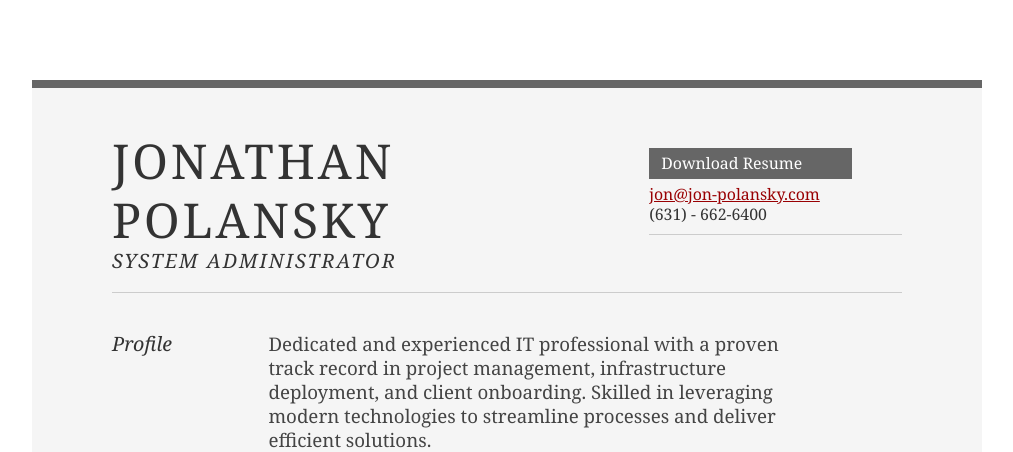
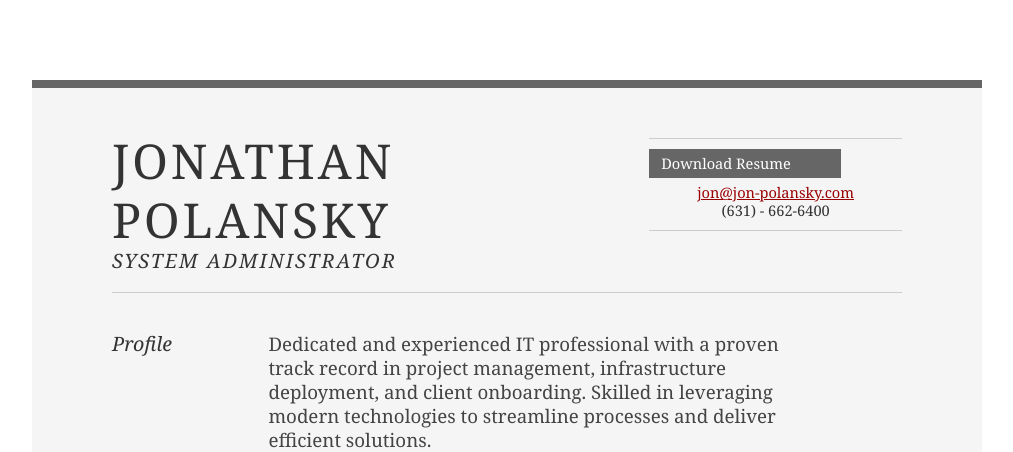
Before and after one commit to jdplab/local-resume, a Flask app: template frontend/templates/index.html in a window 1280 px wide. Shown: the top 452 px of the page, without its empty margins (133-1146 px from the left). Run offline with Flask 3, Linux system fonts and the light colour scheme; the template is opened without the code that fills it, so the values that code supplies are empty.

Commit message:
Testing CSS

```diff
--- a/frontend/static/css/resume.css
+++ b/frontend/static/css/resume.css
@@ -69,7 +69,7 @@ a#pdf:hover { background: #222; }
 #srt-ttab { margin-bottom: 100px; text-align: center;  }
 #srt-ttab img.last { margin-top: 20px }
 
-.contact-info { padding-top: 10px; padding-bottom: 10px; border-bottom: 1px solid #ccc; }
+.contact-info { padding-top: 10px; padding-bottom: 10px; border-bottom: 1px solid #ccc; font-size: 92%; border-top: 1px solid #ccc; text-align: center; }
 
 .visitor-counts:first-of-type { margin-top: 20px; margin-bottom: 20px; }
 .visitor-counts:last-of-type { margin-top: 10px; }
```
